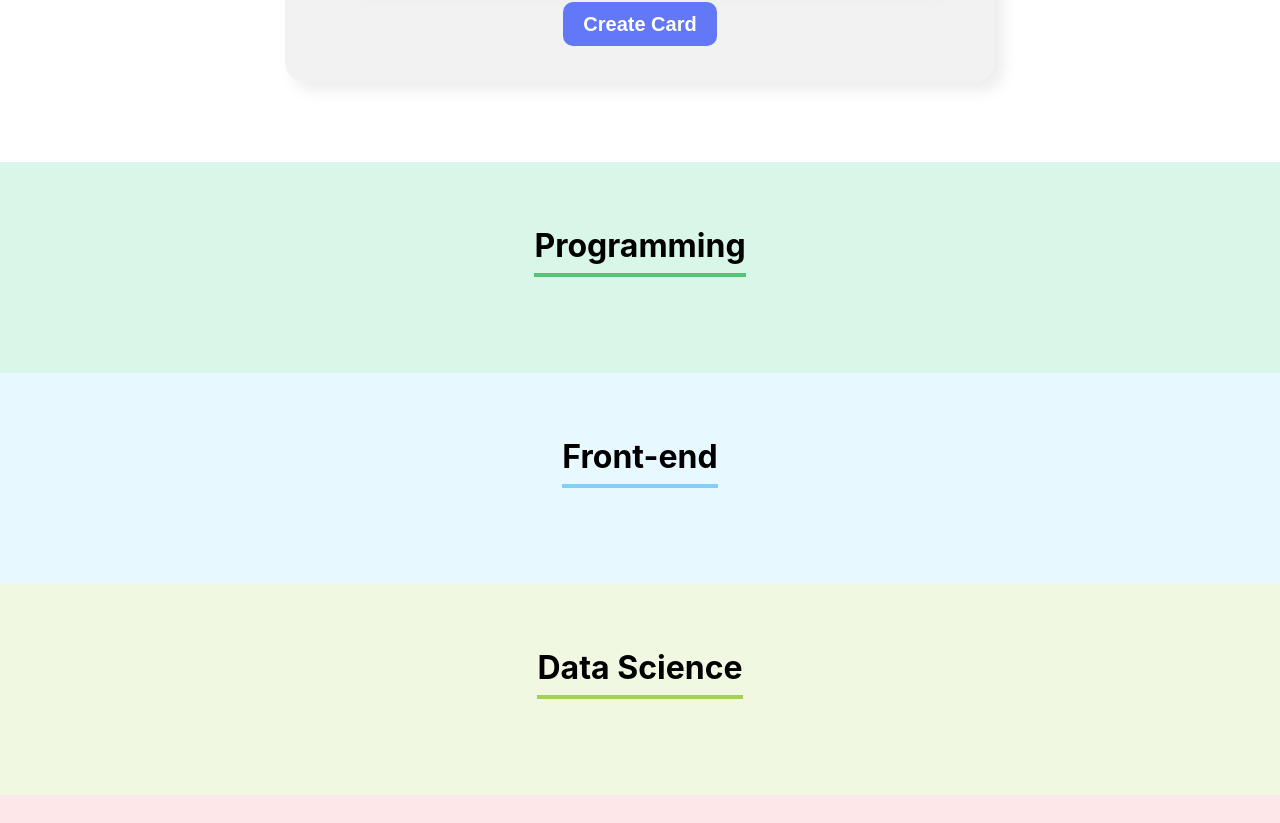
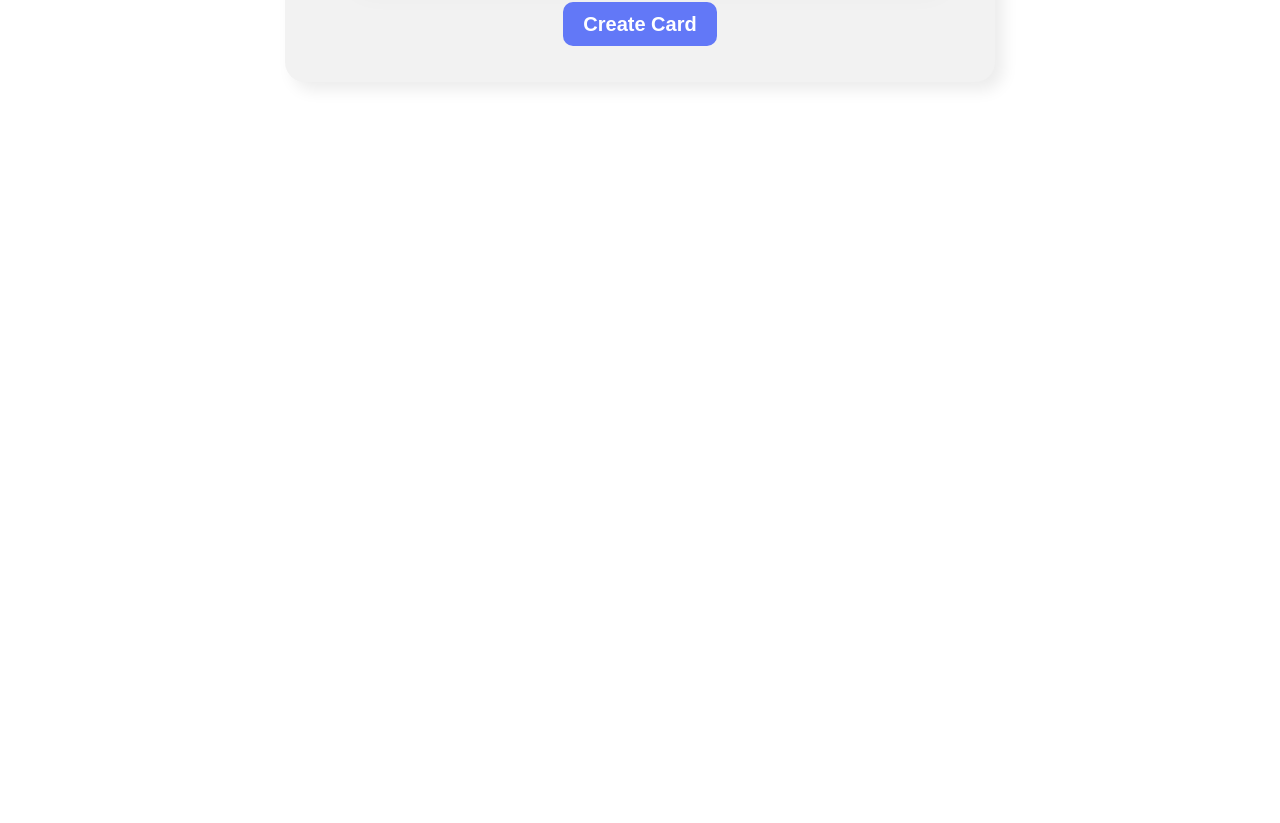
Before and after one commit to fennawake/organo, a React (Create React App) app: page / in a window 1280 px wide. Shown: the part 1257-2080 px from the top of the page. After the commit the page ends 1419 px from the top, so only its background shows below. Built offline with nearby package versions, Linux system fonts and the light colour scheme; the HTML template or start-up script is replaced by a standard one.

Commit message:
Clear form after submit

```diff
--- a/src/components/Form/index.js
+++ b/src/components/Form/index.js
@@ -19,6 +19,10 @@
             image,
             team
         })
+        setName('')
+        setPosition('')
+        setImage('')
+        setTeam('')
     }
 
     return (
--- a/src/components/Team/index.js
+++ b/src/components/Team/index.js
@@ -7,12 +7,13 @@
     const secondaryColor = { backgroundColor: props.secondaryColor }
 
     return (
-        <section className='team' style={secondaryColor}>
+        (props.collaborators.length > 0) ? <section className='team' style={secondaryColor}>
             <h3 style={primaryColor}>{props.name}</h3>
             <div className='collaborators'>
                 {props.collaborators.map(collaborator => <Contributor name={collaborator.name} position={collaborator.position} image={collaborator.image} key="{index}" />)}
             </div>
         </section >
+            : ''
     )
 }
 
```
